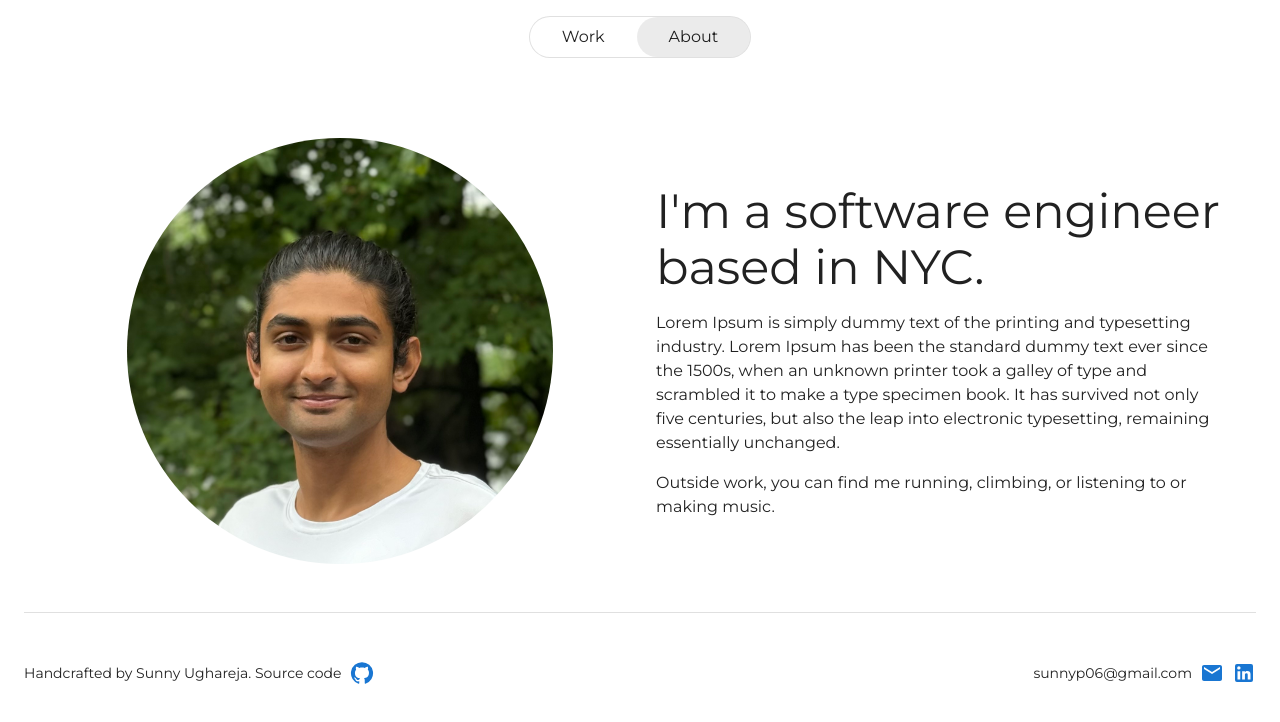
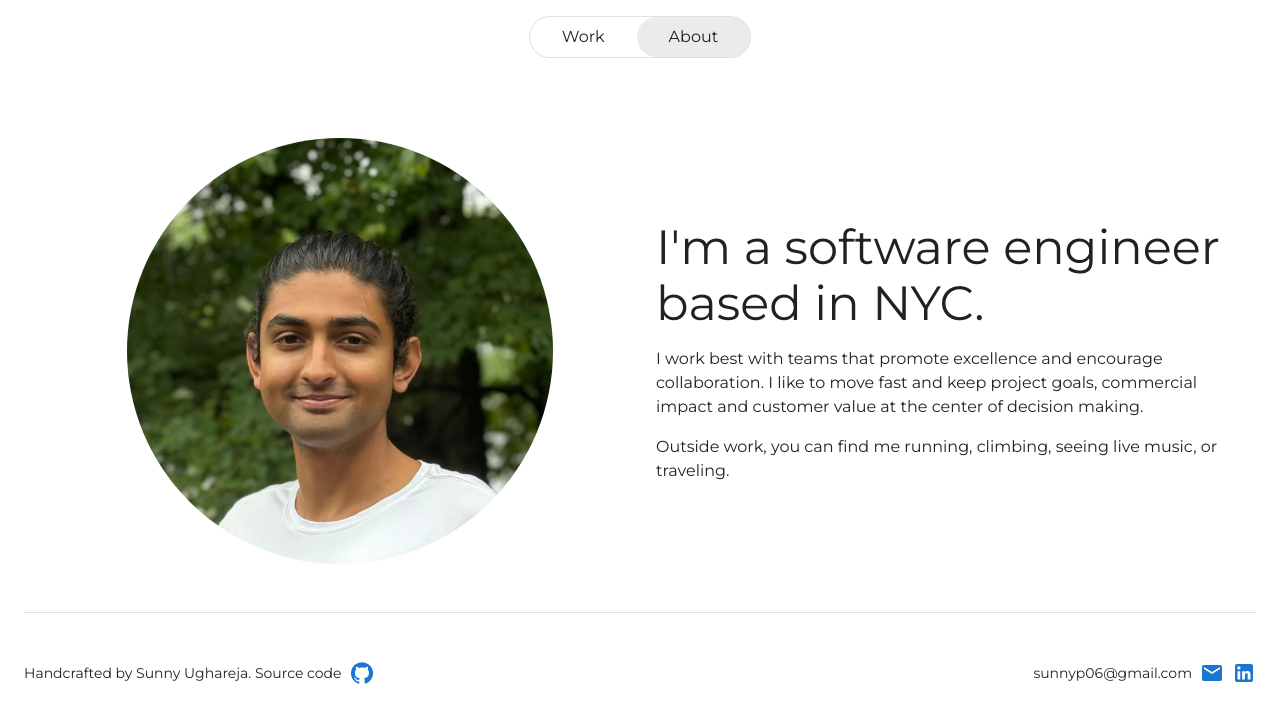
Before and after one commit to sunnyp06/portfolio, a Next.js app: page /about-me in a window 1280 px wide. Shown: the top 722 px of the page. Built offline with nearby package versions, Linux system fonts and the light colour scheme; no server answers.

Commit message:
about me content update

```diff
--- a/src/app/about-me/page.tsx
+++ b/src/app/about-me/page.tsx
@@ -37,16 +37,14 @@ export default function AboutMe() {
                 I&apos;m a software engineer based in NYC.
               </Typography>
               <Typography variant="body1">
-                Lorem Ipsum is simply dummy text of the printing and typesetting
-                industry. Lorem Ipsum has been the standard dummy text ever
-                since the 1500s, when an unknown printer took a galley of type
-                and scrambled it to make a type specimen book. It has survived
-                not only five centuries, but also the leap into electronic
-                typesetting, remaining essentially unchanged.
+                I work best with teams that promote excellence and encourage
+                collaboration. I like to move fast and keep project goals,
+                commercial impact and customer value at the center of decision
+                making.
               </Typography>
               <Typography variant="body1">
-                Outside work, you can find me running, climbing, or listening to
-                or making music.
+                Outside work, you can find me running, climbing, seeing live
+                music, or traveling.
               </Typography>
             </Stack>
           </Grid2>
```
